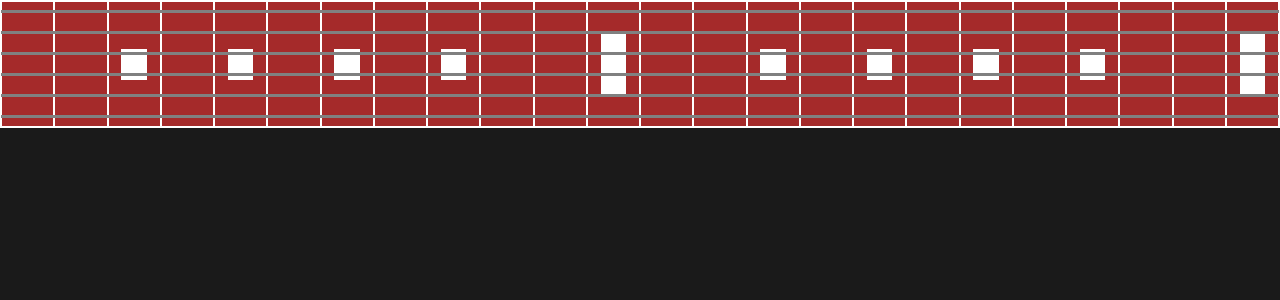
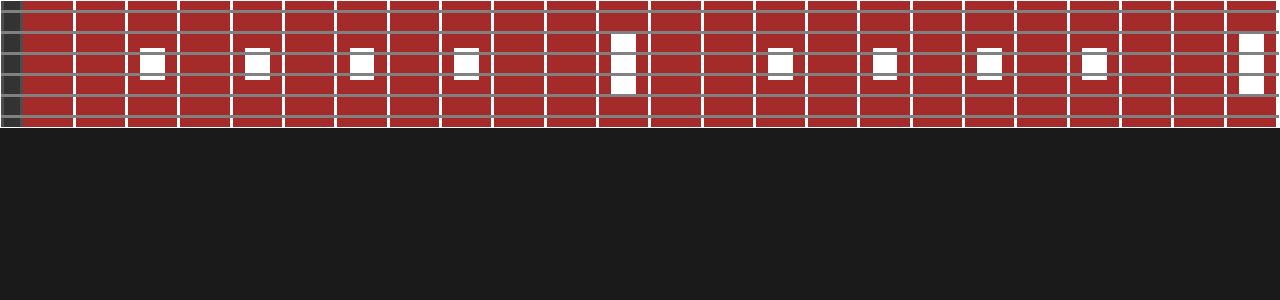
Before and after one commit to alanpaulprice/fretboard-trainer, a React app: page / in a window 1280 px wide. Shown: the top 300 px of the page. Built offline with nearby package versions, Linux system fonts and the light colour scheme.

Commit message:
add nut/open 'fret'

```diff
--- a/src/scripts/components/Frets.tsx
+++ b/src/scripts/components/Frets.tsx
@@ -9,13 +9,13 @@ const inlays: Number[] = [3, 5, 7, 9, 12, 15, 17, 19, 21, 24];
 export default function Frets(props: IFretsProps): JSX.Element {
     return (
         <>
-            {Array.apply(null, Array(props.numberOfFrets)).map(
+            {Array.apply(null, Array(props.numberOfFrets + 1)).map(
                 (item, index) => (
                     <div key={index} className="fret">
-                        {inlays.includes(index + 1) && (
+                        {inlays.includes(index) && (
                             <div
                                 className={`fret-inlay ${
-                                    index + 1 === 12 || index + 1 === 24
+                                    index === 12 || index === 24
                                         ? 'fret-inlay--alternate'
                                         : ''
                                 }`}
--- a/src/stylesheets/components/_fret.scss
+++ b/src/stylesheets/components/_fret.scss
@@ -1,11 +1,21 @@
 .fret {
-    flex: 1 1 auto;
-    border: 1px solid white;
+    flex: 3 3 auto;
     height: 100%;
     background: brown;
     display: flex;
     justify-content: center;
     align-items: center;
+}
+
+.fret {
+    border-right: 3px solid $color-mono-100;
+}
+
+.fret:first-of-type {
+    flex: 1 1 1px;
+    background: $color-mono-20;
+    border-left: 3px solid $color-mono-30;
+    border-right: 3px solid $color-mono-30;
 }
 
 .fret-inlay {
```
